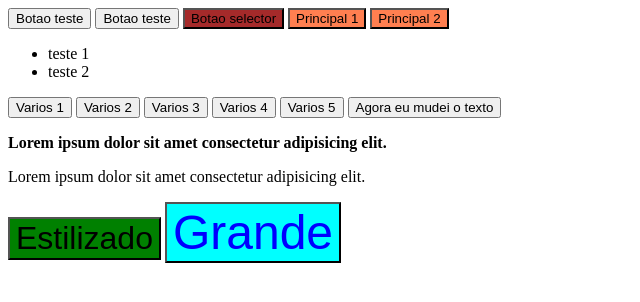
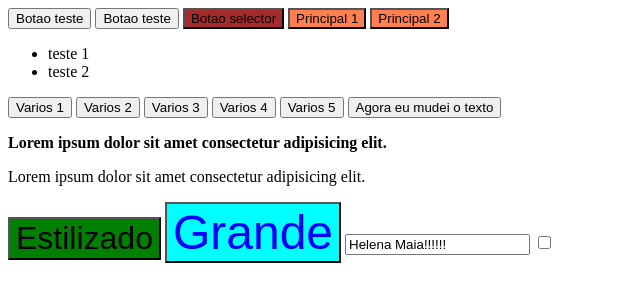
Before and after one commit to helenamaia/aula9-web, a plain HTML site: page index.html in a window 1280 px wide. Shown: the whole page, without its empty margins (0-640 px from the left). Drawn offline with Linux system fonts and the light colour scheme.

Commit message:
video aula 6

```diff
--- a/index.html
+++ b/index.html
@@ -30,6 +30,10 @@
     <button class="botao-estilizado">Estilizado</button>
 
     <button id="botao-aumentar" >Grande</button>
+
+    <input type="text " id="nome" value='Helena Maia'>
+    <input type="checkbox" id="assinar" checked>
+
     <script src="index.js"></script>
 </body>
 </html>
--- a/index.js
+++ b/index.js
@@ -58,3 +58,15 @@ console.log(botaoAumentar.classList);
 botaoAumentar.classList.remove('teste');
 
 console.log(botaoAumentar.classList);
+
+
+const inputNome = document.querySelector('#nome');
+console.log(inputNome.value);
+inputNome.value= `${inputNome.value}!!!!!!`;
+
+const checkAssinar = document.querySelector('#assinar');
+console.log(checkAssinar.checked);
+
+checkAssinar.checked = !checkAssinar.checked;
+
+console.log(checkAssinar.checked);
```
